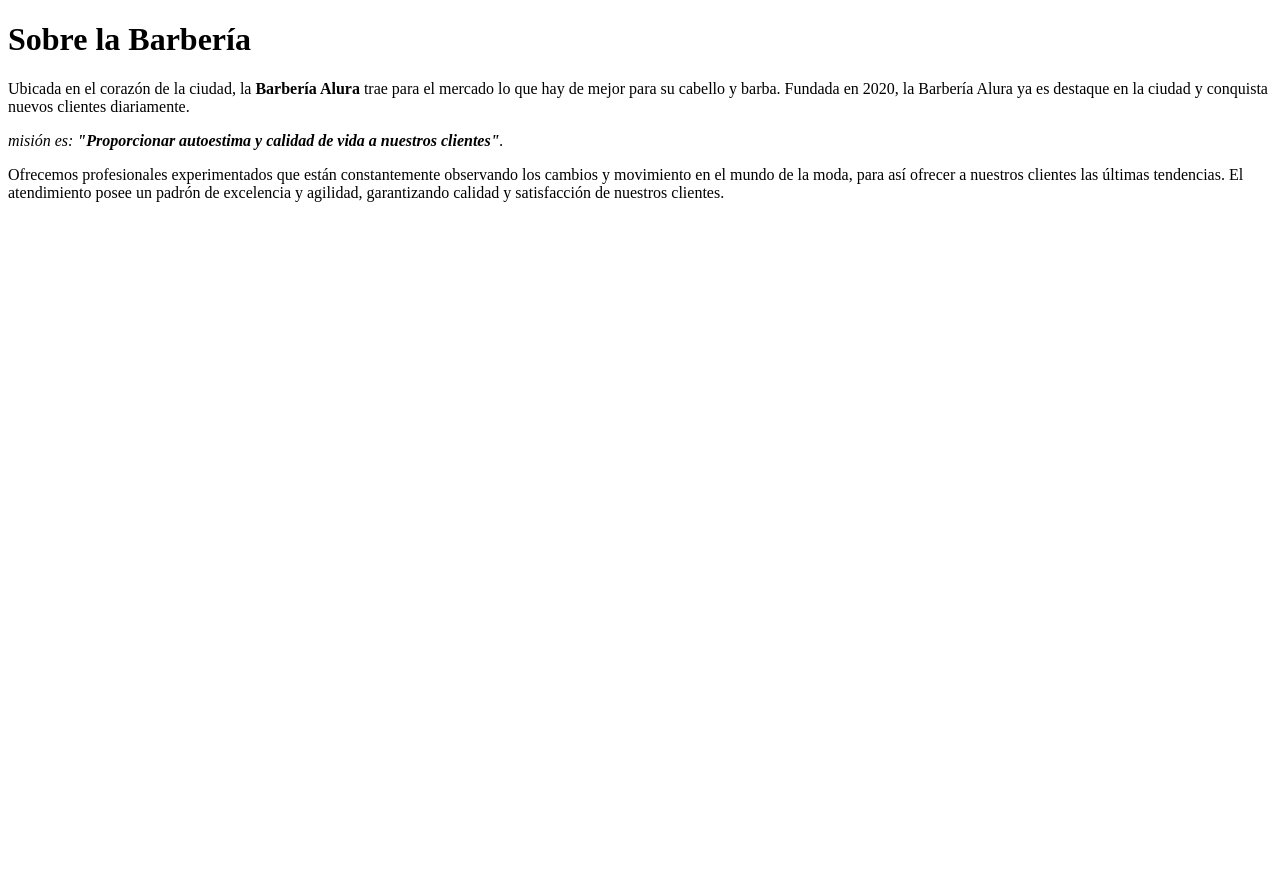
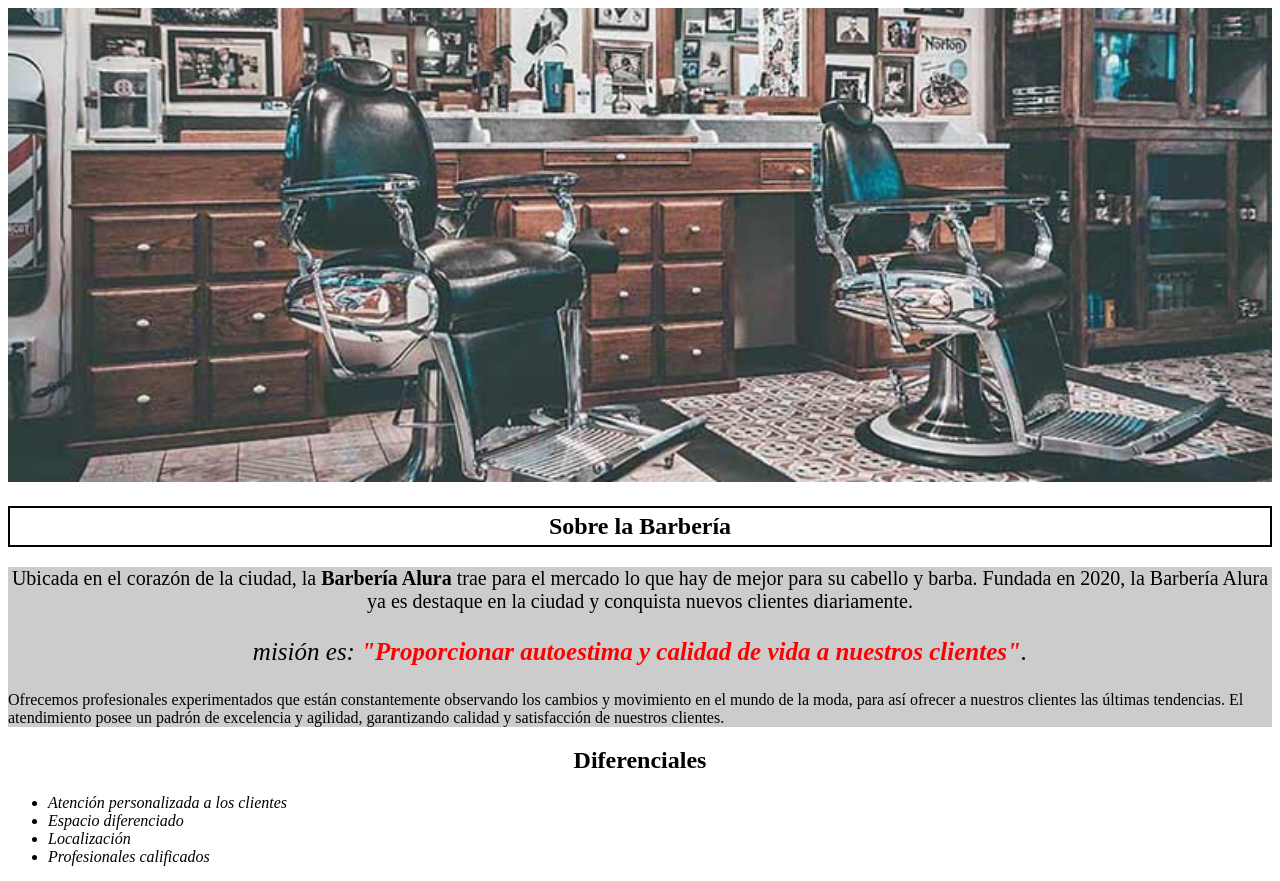
Before and after one commit to juadariasmar/Allura, a plain HTML site: page Practice/MyFirstWeb/index.html in a window 1280 px wide. Shown: the top 881 px of the page. Before the commit the page ends 800 px from the top, so only its background shows below. Drawn offline with Linux system fonts and the light colour scheme.

Commit message:
advance on the web

```diff
--- a/Practice/MyFirstWeb/index.html
+++ b/Practice/MyFirstWeb/index.html
@@ -1,21 +1,51 @@
 <!DOCTYPE html>
 <html lang="en">
+
 <head>
     <meta charset="UTF-8">
     <meta http-equiv="X-UA-Compatible" content="IE=edge">
     <meta name="viewport" content="width=device-width, initial-scale=1.0">
-    <title>Document</title>
+    <title>Barbería Alura</title>
+    <link rel="stylesheet" href="style.css">
 </head>
+
 <body>
 
-    <h1>Sobre la Barbería</h1>
+    <img class="banner" src="banner.jpg" alt="Banner Barberia Alura">
 
-    <p>Ubicada en el corazón de la ciudad, la <strong>Barbería Alura </strong> trae para el mercado lo que hay de mejor para su cabello y barba. Fundada en 2020, la Barbería Alura ya es destaque en la ciudad y conquista nuevos clientes diariamente.</p>
+    <section>
 
-    <p><em> misión es: <strong>"Proporcionar autoestima y calidad de vida a nuestros clientes"</strong>.</em></p>
+        <h1>Sobre la Barbería</h1>
 
-    <p>Ofrecemos profesionales experimentados que están constantemente observando los cambios y movimiento en el mundo de la moda, para así ofrecer a nuestros clientes las últimas tendencias. El atendimiento posee un padrón de excelencia y agilidad, garantizando calidad y satisfacción de nuestros clientes. </p>
+
+        <article class="info">
+            <p class="ubicacion">Ubicada en el corazón de la ciudad, la <strong>Barbería Alura </strong> trae para el mercado lo que hay de mejor para su cabello y barba. Fundada en 2020, la Barbería Alura ya es destaque en la ciudad y conquista nuevos clientes diariamente.</p>
+
+            <p class="mision"><em> misión es: <strong>"Proporcionar autoestima y calidad de vida a nuestros clientes"</strong>.</em></p>
+
+            <p class="servicios">Ofrecemos profesionales experimentados que están constantemente observando los cambios y movimiento en el mundo de la moda, para así ofrecer a nuestros clientes las últimas tendencias. El atendimiento posee un padrón de excelencia y agilidad,
+                garantizando calidad y satisfacción de nuestros clientes. </p>
+
+        </article>
+
+        <article class="diferenciales">
+
+
+            <h2>Diferenciales</h2>
+
+            <ul class="list">
+                <li class="item">Atención personalizada a los clientes</li>
+                <li class="item">Espacio diferenciado</li>
+                <li class="item">Localización</li>
+                <li class="item">Profesionales calificados</li>
+            </ul>
+
+            <img class="imgDif" src="diferenciales.jpg" alt="Diferenciales Barberia Alura">
+
+        </article>
+    </section>
 
 
 </body>
+
 </html>
--- a/Practice/MyFirstWeb/style.css
+++ b/Practice/MyFirstWeb/style.css
@@ -0,0 +1,42 @@
+body {}
+
+.banner {
+    width: 100%;
+    height: 100%;
+}
+
+.info {
+    background-color: #cccccc;
+}
+
+h1 {
+    text-align: center;
+    border: solid 2px;
+    padding: 5px;
+}
+
+.ubicacion {
+    text-align: center;
+    font-size: 20px;
+}
+
+.mision {
+    text-align: center;
+    font-size: 25px;
+}
+
+.mision strong {
+    color: red;
+}
+
+.diferenciales {
+    background: white;
+}
+
+h2 {
+    text-align: center;
+}
+
+.item {
+    font-style: italic;
+}
```
Also changed, not shown: Practice/MyFirstWeb/banner.jpg (added), Practice/MyFirstWeb/diferenciales.jpg (added).
